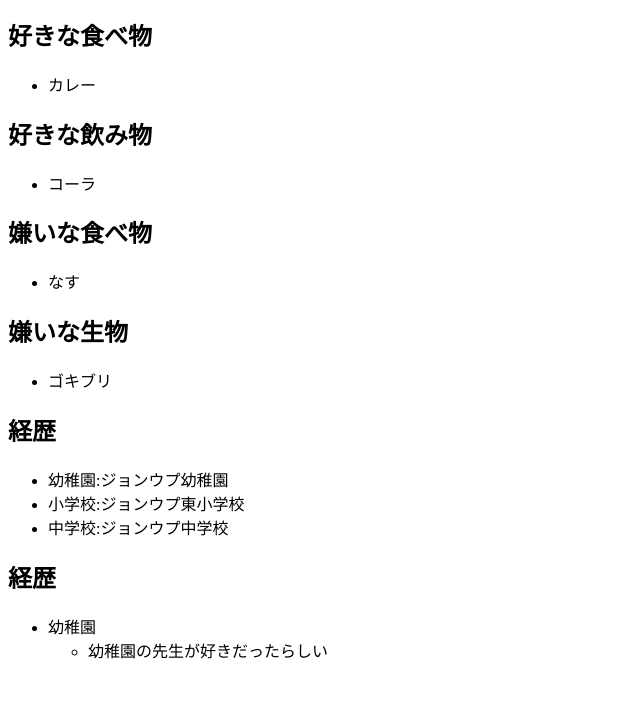
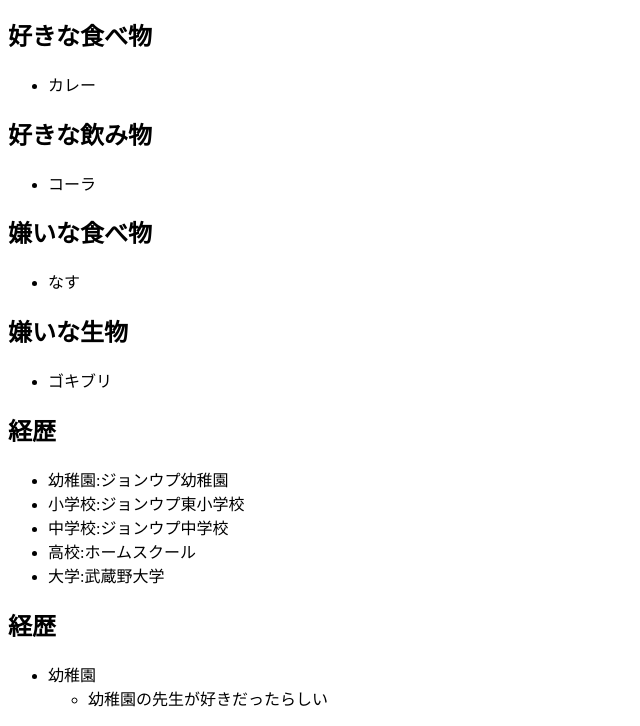
Before and after one commit to jhg0527/-2-, a plain HTML site: page index.html in a window 1280 px wide. Shown: the part 164-890 px from the top of the page, without its empty margins (0-640 px from the left). Before the commit the page ends 842 px from the top, so only its background shows below. Drawn offline with Linux system fonts and the light colour scheme.

Commit message:
経歴の詳細をさらに追記

```diff
--- a/index.html
+++ b/index.html
@@ -40,6 +40,8 @@
 			<li>幼稚園:ジョンウプ幼稚園</li>
 			<li>小学校:ジョンウプ東小学校</li>
 			<li>中学校:ジョンウプ中学校</li>
+			<li>高校:ホームスクール</li>
+			<li>大学:武蔵野大学</li>
 		</ul>
 		<h2>経歴</h2>
 		<ul>
```
